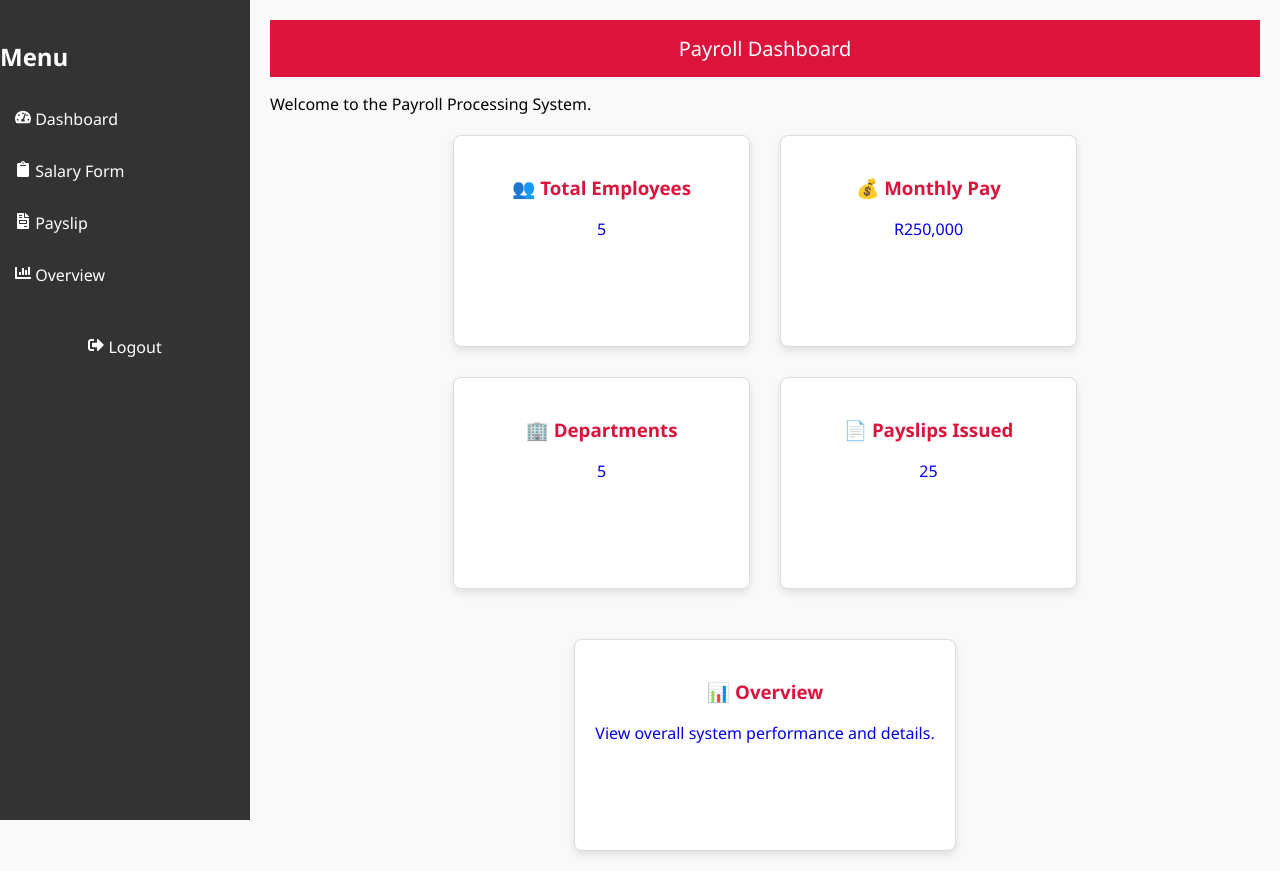
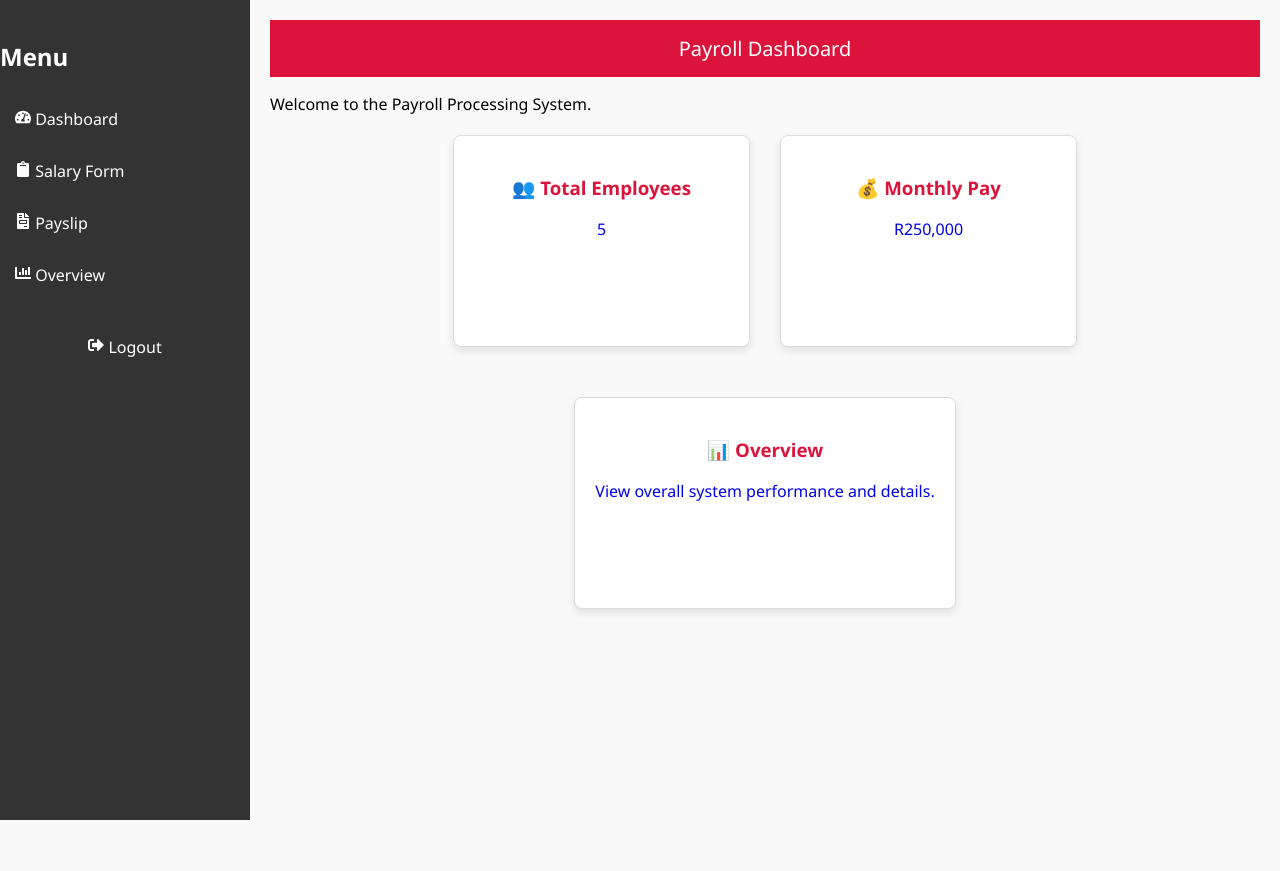
Before and after one commit to Tech-Titans-Alliance/Payroll-management-system, a React (Create React App) app in the folder payroll-processing-frontend/: page /dashboard in a window 1280 px wide. After the commit the page ends 820 px from the top, so only its background shows below. Built offline with nearby package versions, Linux system fonts and the light colour scheme.

Commit message:
Removed department and payslip issued files

```diff
--- a/payroll-processing-frontend/src/pages/Dashboard.js
+++ b/payroll-processing-frontend/src/pages/Dashboard.js
@@ -1,14 +1,12 @@
 import React from 'react';
-import { Link } from 'react-router-dom'; // Import Link for routing
+import { Link } from 'react-router-dom';
 import Sidebar from '../components/Sidebar';
 import Header from '../components/Header';
 
 const Dashboard = () => {
   const dashboardData = {
     totalEmployees: 5,
-    departmentCount: 5,
     monthlyPay: 250000,
-    payslipsIssued: 25,
   };
 
   return (
@@ -28,28 +26,14 @@ const Dashboard = () => {
                 <p>{dashboardData.totalEmployees}</p>
               </div>
             </Link>
-
-            <Link to="/departments" style={styles.cardLink}>
-              <div style={styles.card}>
-                <h3 style={styles.heading}>🏢 Departments</h3>
-                <p>{dashboardData.departmentCount}</p>
-              </div>
-            </Link>
           </div>
 
           {/* Right Column */}
           <div style={styles.rightColumn}>
-            <Link to="/monthly-pay" style={styles.cardLink}> {/* Link to Monthly Pay page */}
+            <Link to="/monthly-pay" style={styles.cardLink}>
               <div style={styles.card}>
                 <h3 style={styles.heading}>💰 Monthly Pay</h3>
                 <p>R{dashboardData.monthlyPay.toLocaleString()}</p>
-              </div>
-            </Link>
-
-            <Link to="/payslips" style={styles.cardLink}>
-              <div style={styles.card}>
-                <h3 style={styles.heading}>📄 Payslips Issued</h3>
-                <p>{dashboardData.payslipsIssued}</p>
               </div>
             </Link>
           </div>
@@ -69,7 +53,6 @@ const Dashboard = () => {
   );
 };
 
-// Updated card style to look clickable
 const styles = {
   dashboardCards: {
     display: 'flex',
@@ -105,7 +88,7 @@ const styles = {
     boxShadow: '0 4px 8px rgba(0, 0, 0, 0.1)',
     textAlign: 'center',
     minHeight: '170px',
-    cursor: 'pointer', // makes it clickable
+    cursor: 'pointer',
     transition: 'transform 0.2s ease',
   },
   cardLink: {
```
